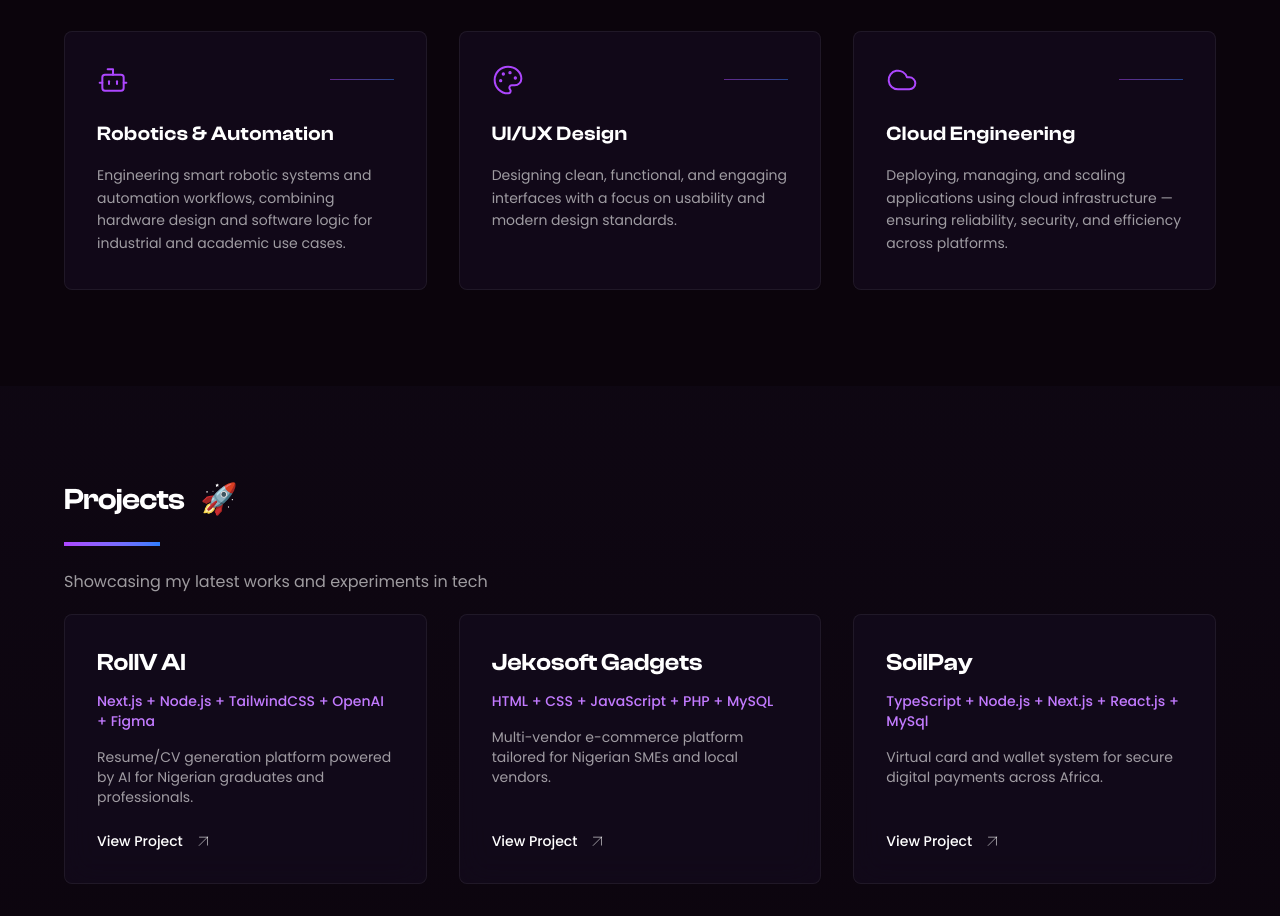
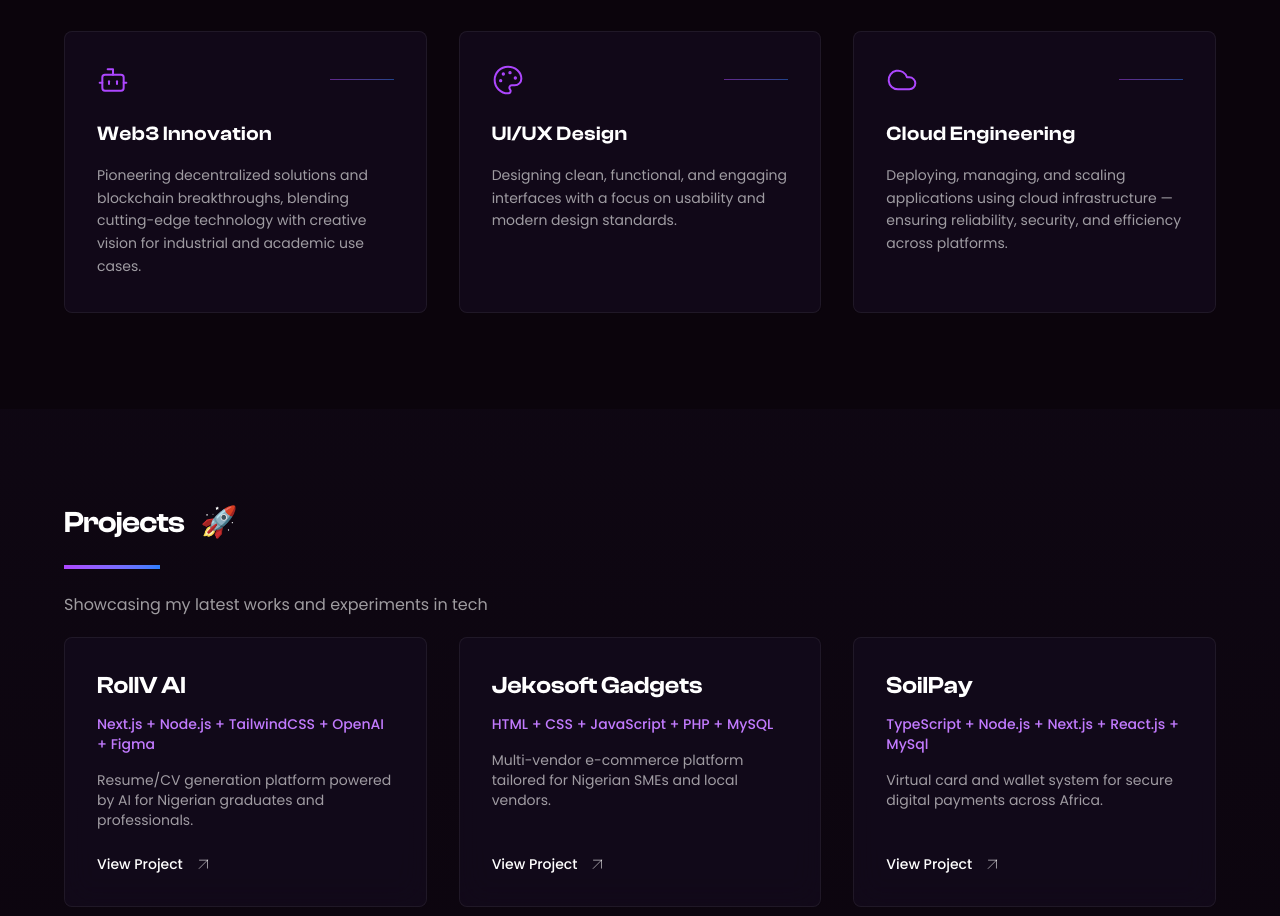
Before and after one commit to vobzzartt/myportfolio, a Next.js app: page / in a window 1280 px wide. Shown: the part 1039-1955 px from the top of the page. Built offline with nearby package versions, Linux system fonts and the light colour scheme.

Commit message:
Update services.tsx

```diff
--- a/src/components/services.tsx
+++ b/src/components/services.tsx
@@ -34,8 +34,8 @@ const services = [
   },
   {
     id: 4,
-    title: "Robotics & Automation",
-    description: "Engineering smart robotic systems and automation workflows, combining hardware design and software logic for industrial and academic use cases.",
+    title: "Web3 Innovation",
+    description: "Pioneering decentralized solutions and blockchain breakthroughs, blending cutting-edge technology with creative vision for industrial and academic use cases.",
     icon: BotIcon,
     category: "Engineering"
   },
```
